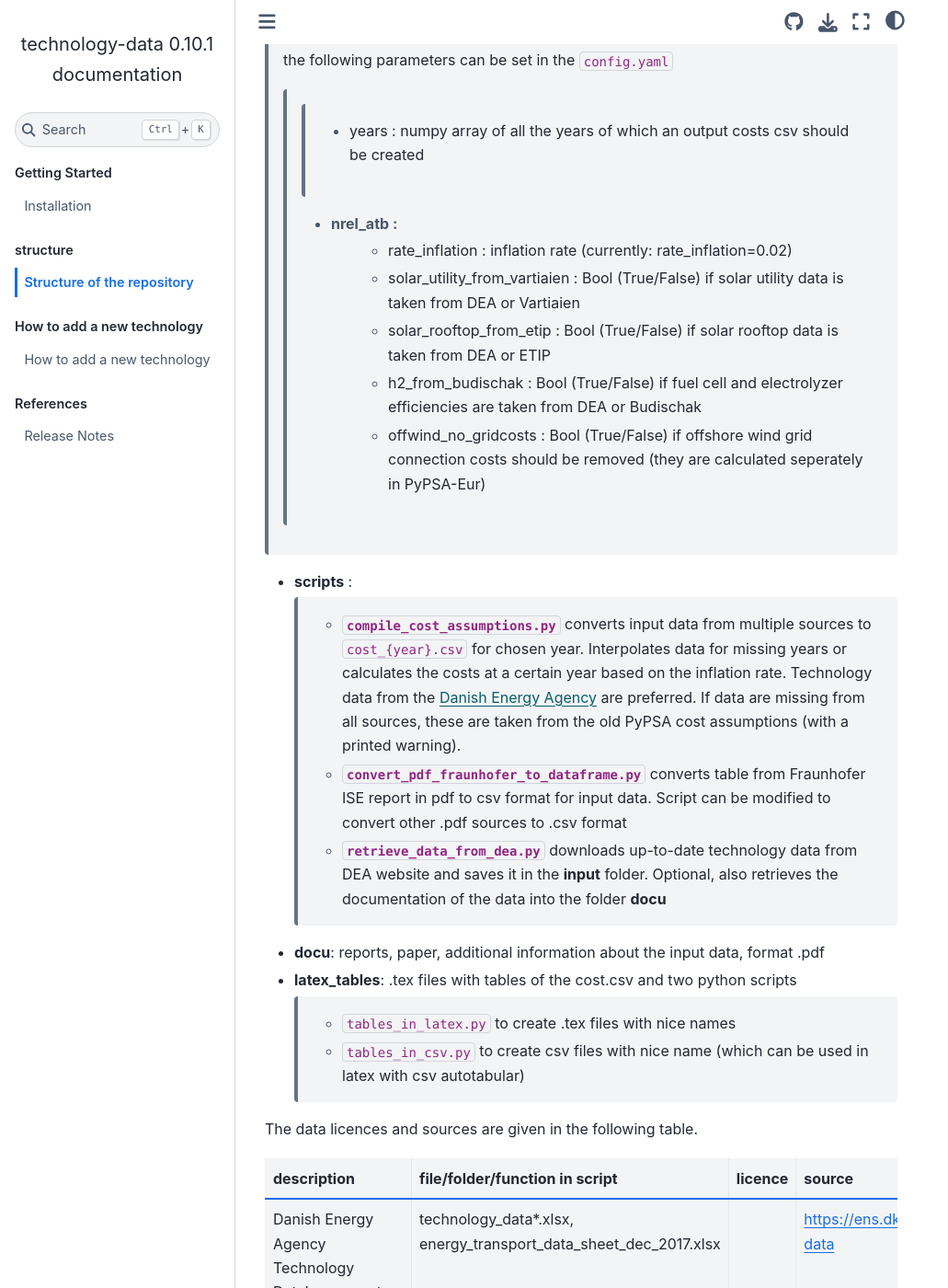
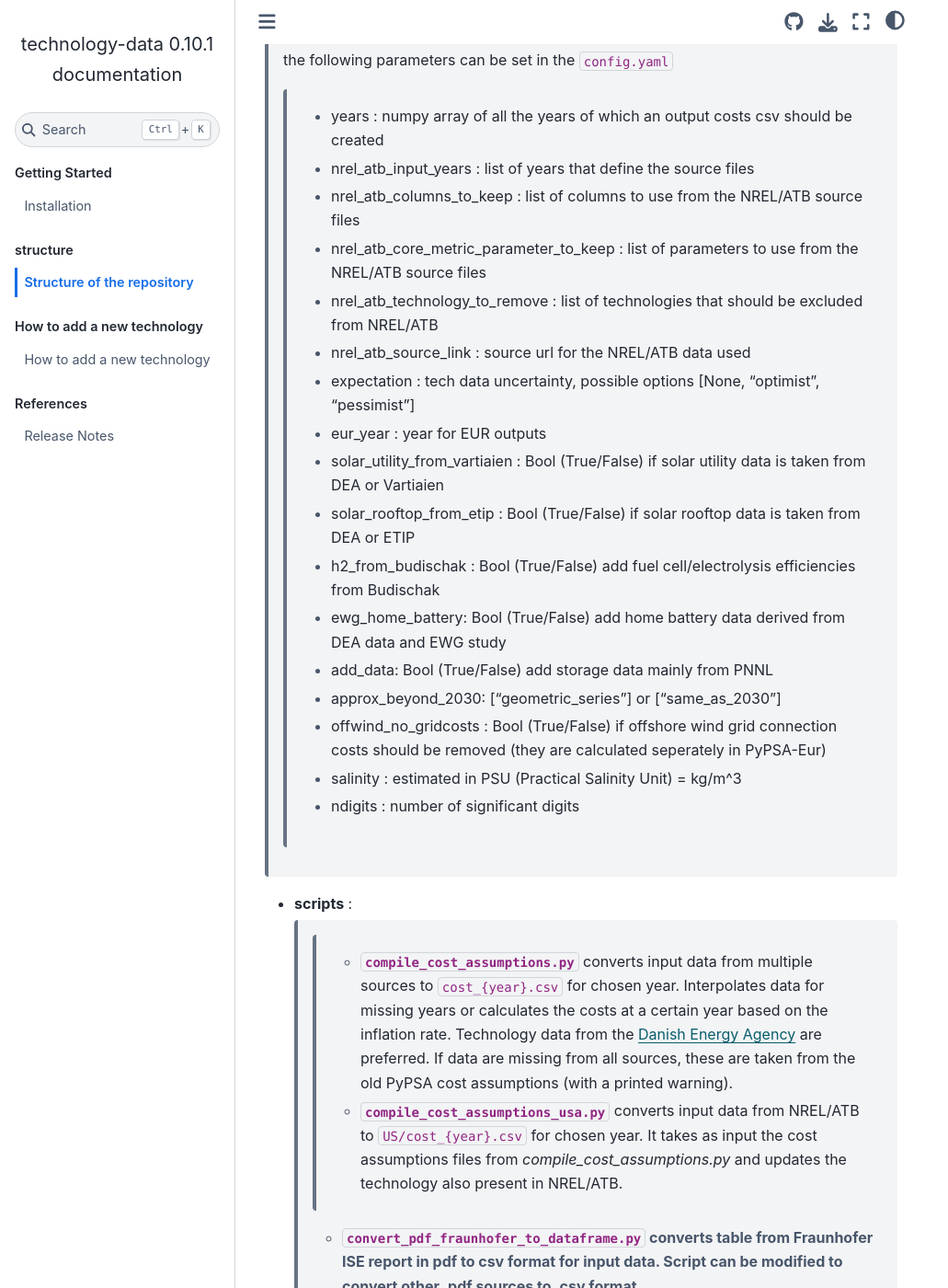
Before and after one commit to PyPSA/technology-data, a Sphinx documentation site: the page built from docs/structure.rst, in a window 1280 px wide and 1400 px high, scrolled down 1796 px. Shown: the whole window at 92% size, without its empty margins (0-1031 px from the left). Built offline with Sphinx 7.4.7 and the Sphinx Book theme 1.1.4, drawn with Linux system fonts in a browser that asks for light colours; some of the changed text lies outside the part shown.

Commit message:
docu: update documentation

```diff
--- a/docs/structure.rst
+++ b/docs/structure.rst
@@ -32,7 +32,7 @@ This repository has the following structure:
 	* source (e.g. DEA, excel_file_name.xlsx)
 	* further description (specific assumptions, sheet name if data from a multi-sheet Excel file)
     * currency_year (year used for adjusting economic values to reflect current purchasing power)
-    * financial_case (finance structure for the definition of the cost of capital)
+    * financial_case (financial assumptions for the definition of the cost of capital)
     * scenario (technology innovation scenario)
 
 -  **config**:
@@ -43,18 +43,29 @@ This repository has the following structure:
 
  the following parameters can be set in the ``config.yaml``
 
-	* years : numpy array of all the years of which an output costs csv should be created
-    * nrel_atb :
-	* rate_inflation : inflation rate (currently: rate_inflation=0.02)
-	* solar_utility_from_vartiaien : Bool (True/False) if solar utility data is taken from DEA or Vartiaien
-	* solar_rooftop_from_etip : Bool (True/False) if solar rooftop data is taken from DEA or ETIP
-	* h2_from_budischak : Bool (True/False) if fuel cell and electrolyzer efficiencies are taken from DEA or Budischak
-	* offwind_no_gridcosts : Bool (True/False) if offshore wind grid connection costs should be removed (they are calculated seperately in PyPSA-Eur)
+    * years : numpy array of all the years of which an output costs csv should be created
+    * nrel_atb_input_years : list of years that define the source files
+    * nrel_atb_columns_to_keep : list of columns to use from the NREL/ATB source files
+    * nrel_atb_core_metric_parameter_to_keep : list of parameters to use from the NREL/ATB source files
+    * nrel_atb_technology_to_remove : list of technologies that should be excluded from NREL/ATB
+    * nrel_atb_source_link : source url for the NREL/ATB data used
+    * expectation : tech data uncertainty, possible options [None, "optimist", "pessimist"]
+    * eur_year : year for EUR outputs
+    * solar_utility_from_vartiaien : Bool (True/False) if solar utility data is taken from DEA or Vartiaien
+    * solar_rooftop_from_etip : Bool (True/False) if solar rooftop data is taken from DEA or ETIP
+    * h2_from_budischak : Bool (True/False) add fuel cell/electrolysis efficiencies from Budischak
+    * ewg_home_battery: Bool (True/False) add home battery data derived from DEA data and EWG study
+    * add_data: Bool (True/False) add storage data mainly from PNNL
+    * approx_beyond_2030: ["geometric_series"] or ["same_as_2030"]
+    * offwind_no_gridcosts : Bool (True/False) if offshore wind grid connection costs should be removed (they are calculated seperately in PyPSA-Eur)
+    * salinity : estimated in PSU (Practical Salinity Unit) = kg/m^3
+    * ndigits : number of significant digits
 
 -  **scripts** :
 
-	* :mod:`compile_cost_assumptions.py`  converts input data from multiple sources to ``cost_{year}.csv`` for chosen year. Interpolates data for missing years or calculates the costs at a certain year based on the inflation rate. Technology data from the `Danish Energy Agency <https://github.com/PyPSA/technology-data>`_ are preferred. If data are missing from all sources, these are taken from the old PyPSA cost assumptions (with a printed warning).
-	* :mod:`convert_pdf_fraunhofer_to_dataframe.py` converts table from Fraunhofer ISE report in pdf to csv format for input data. Script can be modified to convert other .pdf sources to .csv format
+	* :mod:`compile_cost_assumptions.py` converts input data from multiple sources to ``cost_{year}.csv`` for chosen year. Interpolates data for missing years or calculates the costs at a certain year based on the inflation rate. Technology data from the `Danish Energy Agency <https://github.com/PyPSA/technology-data>`_ are preferred. If data are missing from all sources, these are taken from the old PyPSA cost assumptions (with a printed warning).
+	* :mod:`compile_cost_assumptions_usa.py` converts input data from NREL/ATB to ``US/cost_{year}.csv`` for chosen year. It takes as input the cost assumptions files from `compile_cost_assumptions.py` and updates the technology also present in NREL/ATB.
+    * :mod:`convert_pdf_fraunhofer_to_dataframe.py` converts table from Fraunhofer ISE report in pdf to csv format for input data. Script can be modified to convert other .pdf sources to .csv format
 	* :mod:`retrieve_data_from_dea.py` downloads up-to-date technology data from DEA website and saves it in the **input** folder. Optional, also retrieves the documentation of the data into the folder **docu**
 
 -  **docu**: reports, paper, additional information about the input data, format .pdf
```
Also changed, not shown: other parts of docs/structure.rst (+1 -1 lines), 1 other file.
